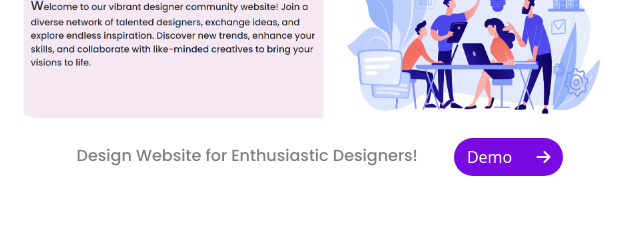
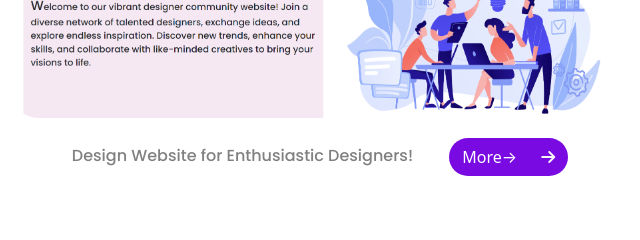
Before and after one commit to ShreyanshEC088/Shreyansh-Portfolio.guithub.io, a plain HTML site: page index.html in a window 1280 px wide. Shown: the part 3340-3580 px from the top of the page, 320-960 px from the left. Drawn offline with nearby package versions, Linux system fonts and the light colour scheme.

Commit message:
adder right arrow to btn

```diff
--- a/index.html
+++ b/index.html
@@ -205,7 +205,7 @@
                             </div>
                             <div class="content-slide">
                                 <span class="intro-1">Design Website for Enthusiastic Designers!</span>
-                                <a href="https://github.com/ShreyanshEC088/Creative" target="_blank"><button class=" btn demo">Demo <i class="fa-solid fa-arrow-right right"
+                                <a href="https://github.com/ShreyanshEC088/Creative" target="_blank"><button class=" btn demo">More&rarr; <i class="fa-solid fa-arrow-right right"
                                     style="color: #f7f7f7;"></i></button></a>
                             </div>
                         </div>
@@ -218,7 +218,7 @@
                             </div>
                             <div class="content-slide">
                                 <span class="intro-1">Simple To-Do List Web-App to Organize your Day!</span>
-                               <a href=""> <button class="btn demo">Demo <i class="fa-solid fa-arrow-right right"
+                               <a href=""> <button class="btn demo">More&rarr; <i class="fa-solid fa-arrow-right right"
                                 style="color: #f7f7f7;"></i></button></a>
                             </div>
                         </div>
@@ -231,7 +231,7 @@
                             </div>
                             <div class="content-slide">
                                 <span class="intro-1">Food Website which brings Restraunts to your home!</span>
-                                <button class="btn demo">Demo <i class="fa-solid fa-arrow-right right"
+                                <button class="btn demo">More&rarr; <i class="fa-solid fa-arrow-right right"
                                         style="color: #efedf1;"></i></button>
                             </div>
                         </div>
```
